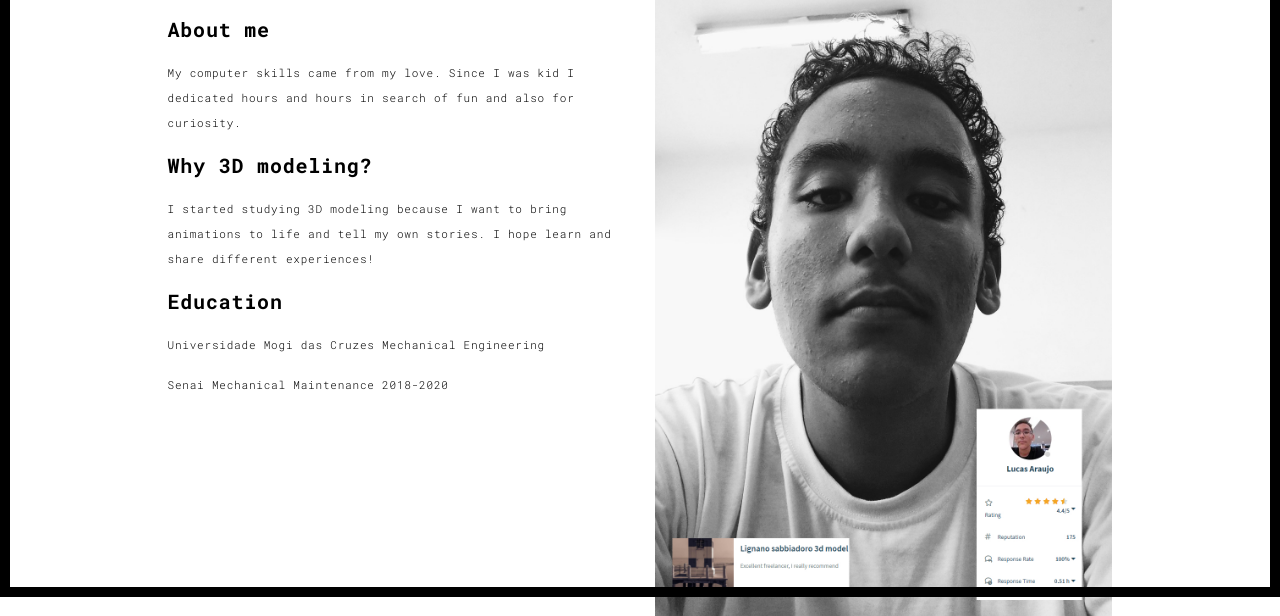
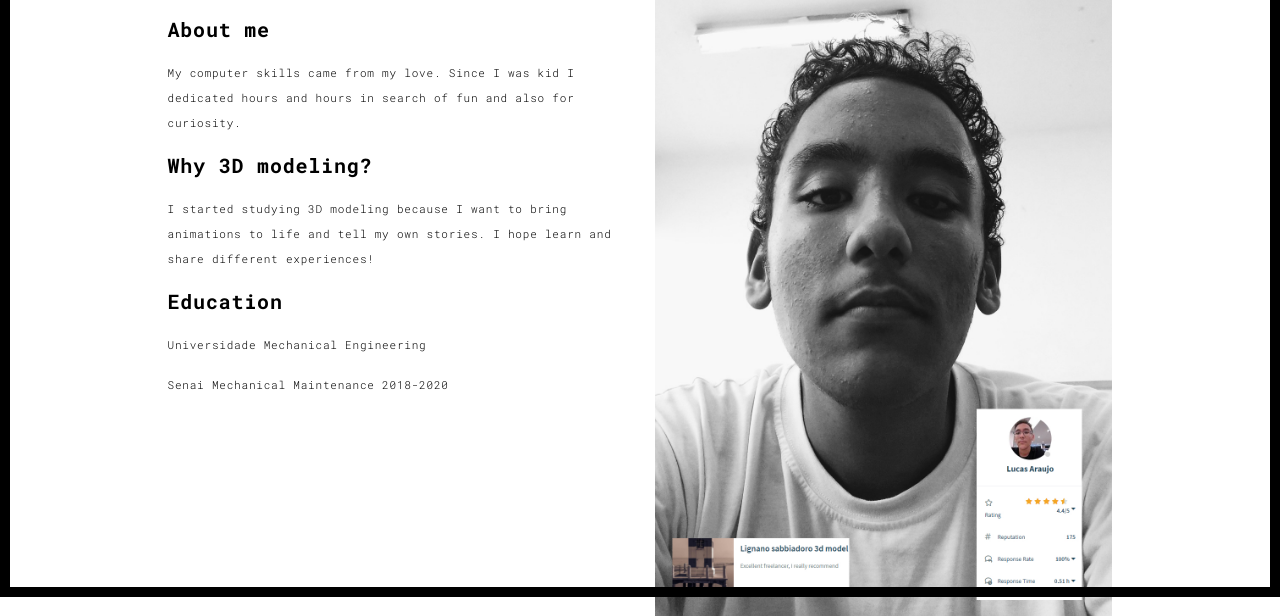
Before and after one commit to lucasasr25/Python-Website, a Flask app: page /about.html in a window 1280 px wide. Shown: the part 203-819 px from the top of the page. Run offline with Flask 2, Linux system fonts and the light colour scheme; some libraries are stand-ins or nearby versions.

Commit message:
Update about.html

```diff
--- a/templates/about.html
+++ b/templates/about.html
@@ -67,7 +67,7 @@
                   <p> I started studying 3D modeling because I want to bring animations to life and tell my own stories. I hope  learn and share different experiences!
                   <h3>Education</h3>
                   <p>
-                    Universidade Mogi das Cruzes
+                    Universidade
                     Mechanical Engineering
                     </p>
                     <p>
```
